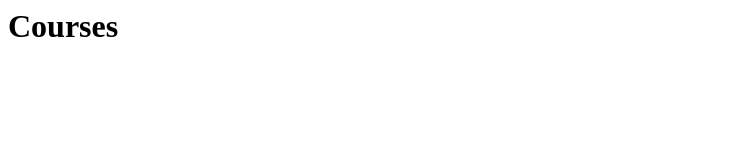
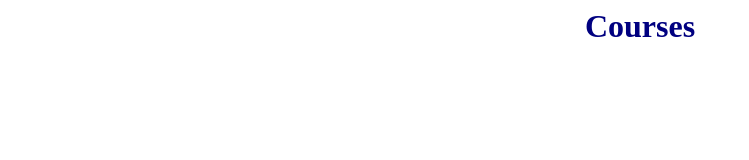
Before and after one commit to BoschLive/1stWebsite, a plain HTML site: page courses.html in a window 1280 px wide. Shown: the whole page, without its empty margins (0-749 px from the left). Drawn offline with Linux system fonts and the light colour scheme.

Commit message:
Update courses.html

```diff
--- a/courses.html
+++ b/courses.html
@@ -1 +1,6 @@
+<head>
+  <link rel="stylesheet" type="text/css" href="style.css">
+  <title>My First Website</title>
+</head>
+
 <h1>Courses</h1>
```
